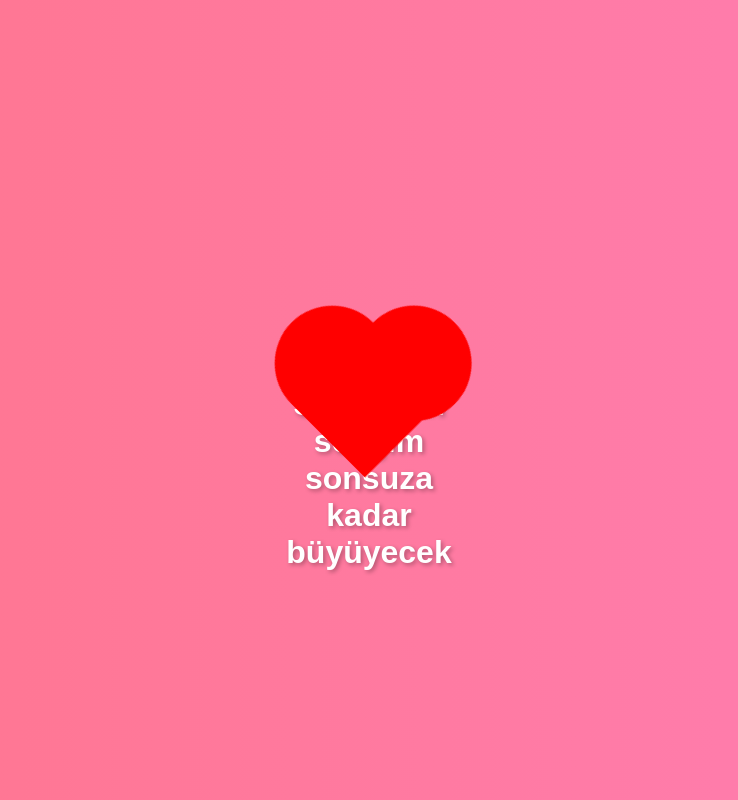
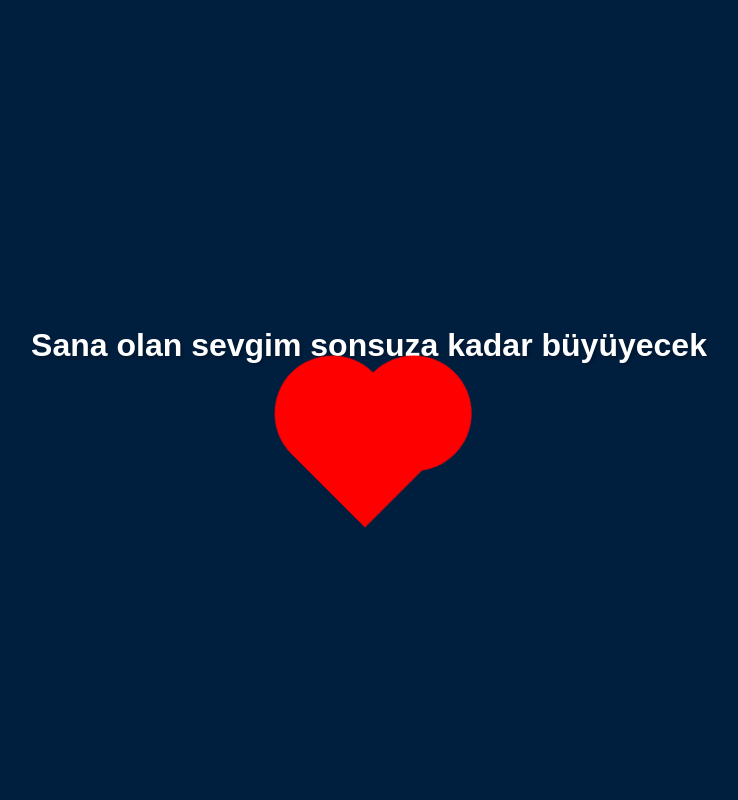
Before and after one commit to abdullahaydiin/politika, a plain HTML site: page index.html in a window 1280 px wide. Shown: the whole page, without its empty margins (271-1009 px from the left). Drawn offline with Linux system fonts and the light colour scheme.

Commit message:
Update index.html
Signed-off-by: abdullahaydiin <128292675+abdullahaydiin@users.noreply.github.com>

```diff
--- a/index.html
+++ b/index.html
@@ -11,22 +11,15 @@
             display: flex;
             justify-content: center;
             align-items: center;
+            flex-direction: column;
             height: 100vh;
-            background: linear-gradient(to right, #ff758c, #ff7eb3);
+            background-color: #001f3f; /* Lacivert arka plan */
             font-family: 'Arial', sans-serif;
             color: white;
             text-align: center;
         }
 
-        #container {
-            position: relative;
-        }
-
         h1 {
-            position: absolute;
-            top: 10px;
-            left: 50%;
-            transform: translateX(-50%);
             font-size: 2rem;
             text-shadow: 2px 2px 4px rgba(0, 0, 0, 0.3);
         }
@@ -38,6 +31,7 @@
             position: relative;
             transform: rotate(-45deg);
             animation: grow 3s infinite ease-in-out;
+            margin-top: 20px;
         }
 
         #heart::before,
@@ -71,9 +65,7 @@
     </style>
 </head>
 <body>
-    <div id="container">
-        <h1>Sana olan sevgim sonsuza kadar büyüyecek</h1>
-        <div id="heart"></div>
-    </div>
+    <h1>Sana olan sevgim sonsuza kadar büyüyecek</h1>
+    <div id="heart"></div>
 </body>
 </html>
```
